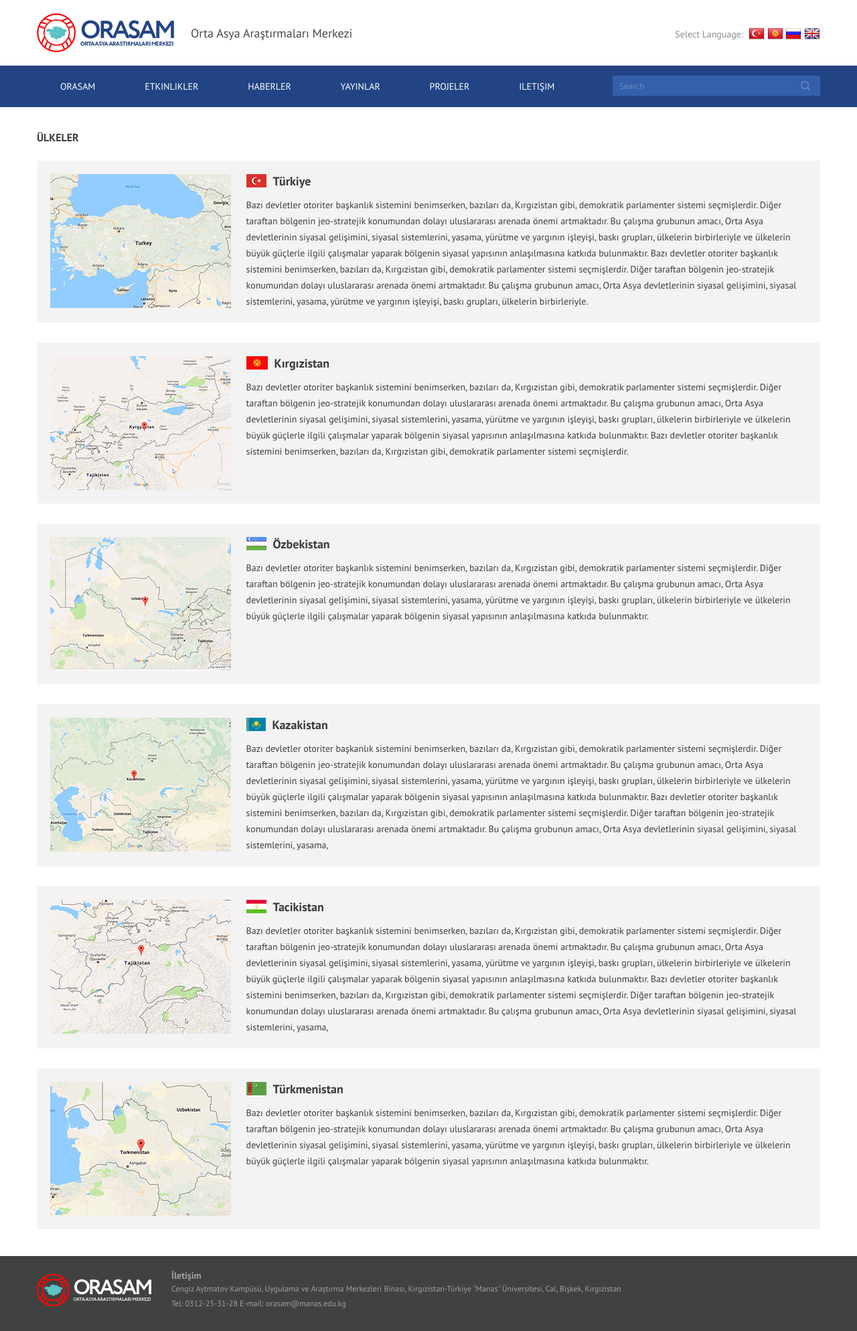
After one commit to katalyzator/orasam, a Django app: page /countries/ in a window 1280 px wide. The commit adds this page. Shown: the whole page at 67% size. Run offline with Django 3.2, Linux system fonts and the light colour scheme.

Commit message:
added country template

```diff
--- a/main/views.py
+++ b/main/views.py
@@ -41,3 +41,10 @@ def contacts_view(request):
     template = 'contacts.html'
 
     return render(request, template, context)
+
+
+def country_view(request):
+    context = {}
+    template = 'countries.html'
+
+    return render(request, template, context)
--- a/orasam/urls.py
+++ b/orasam/urls.py
@@ -27,6 +27,7 @@ urlpatterns = patterns('',
                        url(r'^news/', 'main.views.all_news_view', name='news'),
                        url(r'^books/', 'main.views.book_view', name='book'),
                        url(r'^contacts/', 'main.views.contacts_view', name='contacts'),
+                       url(r'^countries/', 'main.views.country_view', name='country'),
                        )
 
 urlpatterns += static(settings.STATIC_URL, document_root=settings.STATIC_ROOT)
--- /dev/null
+++ b/templates/countries.html
@@ -0,0 +1,155 @@
+{% extends 'main/base.html' %}
+
+{% load staticfiles %}
+
+
+{% block content %}
+
+    <div class="g_bg">
+        <div class="grid g_content">
+            <h4>Ülkeler</h4>
+
+            <div class="containers">
+                <div class="g_container">
+                    <div class="g_block">
+                        <img src="{% static 'images/harita1.jpg' %}" alt="image">
+                    </div>
+
+                    <div class="g_desc c_desc">
+                        <!--<div class="c_title">-->
+                        <h3><img src="{% static 'images/turkey.png' %}" alt="image">Türkiye</h3>
+                        <!--</div>-->
+                        <p>Bazı devletler otoriter başkanlık sistemini benimserken, bazıları da, Kırgızistan gibi,
+                            demokratik parlamenter sistemi seçmişlerdir. Diğer taraftan bölgenin jeo-stratejik
+                            konumundan
+                            dolayı uluslararası arenada önemi artmaktadır. Bu çalışma grubunun amacı, Orta Asya
+                            devletlerinin siyasal gelişimini, siyasal sistemlerini, yasama, yürütme ve yargının
+                            işleyişi,
+                            baskı grupları, ülkelerin birbirleriyle ve ülkelerin büyük güçlerle ilgili çalışmalar
+                            yaparak
+                            bölgenin siyasal yapısının anlaşılmasına katkıda bulunmaktır. Bazı devletler otoriter
+                            başkanlık
+                            sistemini benimserken, bazıları da, Kırgızistan gibi, demokratik parlamenter sistemi
+                            seçmişlerdir. Diğer taraftan bölgenin jeo-stratejik konumundan dolayı uluslararası arenada
+                            önemi
+                            artmaktadır. Bu çalışma grubunun amacı, Orta Asya devletlerinin siyasal gelişimini, siyasal
+                            sistemlerini, yasama, yürütme ve yargının işleyişi, baskı grupları, ülkelerin
+                            birbirleriyle.</p>
+                    </div>
+                </div>
+
+                <div class="g_container">
+                    <div class="g_block">
+                        <img src="{% static 'images/harita2.jpg' %}" alt="image">
+                    </div>
+
+                    <div class="g_desc c_desc">
+                        <h3><img src="{% static 'images/kg.png' %}" alt="image">Kırgızistan</h3>
+                        <p>Bazı devletler otoriter başkanlık sistemini benimserken, bazıları da, Kırgızistan gibi,
+                            demokratik parlamenter sistemi seçmişlerdir. Diğer taraftan bölgenin jeo-stratejik
+                            konumundan
+                            dolayı uluslararası arenada önemi artmaktadır. Bu çalışma grubunun amacı, Orta Asya
+                            devletlerinin siyasal gelişimini, siyasal sistemlerini, yasama, yürütme ve yargının
+                            işleyişi,
+                            baskı grupları, ülkelerin birbirleriyle ve ülkelerin büyük güçlerle ilgili çalışmalar
+                            yaparak
+                            bölgenin siyasal yapısının anlaşılmasına katkıda bulunmaktır. Bazı devletler otoriter
+                            başkanlık
+                            sistemini benimserken, bazıları da, Kırgızistan gibi, demokratik parlamenter sistemi
+                            seçmişlerdir. </p>
+                    </div>
+                </div>
+
+
+                <div class="g_container">
+                    <div class="g_block">
+                        <img src="{% static 'images/harita3.jpg' %}" alt="image">
+                    </div>
+
+                    <div class="g_desc c_desc">
+                        <h3><img src="{% static 'images/uz.png' %}" alt="image">Özbekistan</h3>
+                        <p>Bazı devletler otoriter başkanlık sistemini benimserken, bazıları da, Kırgızistan gibi,
+                            demokratik parlamenter sistemi seçmişlerdir. Diğer taraftan bölgenin jeo-stratejik
+                            konumundan
+                            dolayı uluslararası arenada önemi artmaktadır. Bu çalışma grubunun amacı, Orta Asya
+                            devletlerinin siyasal gelişimini, siyasal sistemlerini, yasama, yürütme ve yargının
+                            işleyişi,
+                            baskı grupları, ülkelerin birbirleriyle ve ülkelerin büyük güçlerle ilgili çalışmalar
+                            yaparak
+                            bölgenin siyasal yapısının anlaşılmasına katkıda bulunmaktır.</p>
+                    </div>
+                </div>
+
+                <div class="g_container">
+                    <div class="g_block">
+                        <img src="{% static 'images/harita4.jpg' %}" alt="image">
+                    </div>
+
+                    <div class="g_desc c_desc">
+                        <h3><img src="{% static 'images/kz.png' %}" alt="image">Kazakistan</h3>
+                        <p>Bazı devletler otoriter başkanlık sistemini benimserken, bazıları da, Kırgızistan gibi,
+                            demokratik parlamenter sistemi seçmişlerdir. Diğer taraftan bölgenin jeo-stratejik
+                            konumundan
+                            dolayı uluslararası arenada önemi artmaktadır. Bu çalışma grubunun amacı, Orta Asya
+                            devletlerinin siyasal gelişimini, siyasal sistemlerini, yasama, yürütme ve yargının
+                            işleyişi,
+                            baskı grupları, ülkelerin birbirleriyle ve ülkelerin büyük güçlerle ilgili çalışmalar
+                            yaparak
+                            bölgenin siyasal yapısının anlaşılmasına katkıda bulunmaktır. Bazı devletler otoriter
+                            başkanlık
+                            sistemini benimserken, bazıları da, Kırgızistan gibi, demokratik parlamenter sistemi
+                            seçmişlerdir. Diğer taraftan bölgenin jeo-stratejik konumundan dolayı uluslararası arenada
+                            önemi
+                            artmaktadır. Bu çalışma grubunun amacı, Orta Asya devletlerinin siyasal gelişimini, siyasal
+                            sistemlerini, yasama, </p>
+                    </div>
+                </div>
+
+                <div class="g_container">
+                    <div class="g_block">
+                        <img src="{% static 'images/harita5.jpg' %}" alt="image">
+                    </div>
+
+                    <div class="g_desc c_desc">
+                        <h3><img src="{% static 'images/tj.png' %}" alt="image">Tacikistan</h3>
+                        <p>Bazı devletler otoriter başkanlık sistemini benimserken, bazıları da, Kırgızistan gibi,
+                            demokratik parlamenter sistemi seçmişlerdir. Diğer taraftan bölgenin jeo-stratejik
+                            konumundan
+                            dolayı uluslararası arenada önemi artmaktadır. Bu çalışma grubunun amacı, Orta Asya
+                            devletlerinin siyasal gelişimini, siyasal sistemlerini, yasama, yürütme ve yargının
+                            işleyişi,
+                            baskı grupları, ülkelerin birbirleriyle ve ülkelerin büyük güçlerle ilgili çalışmalar
+                            yaparak
+                            bölgenin siyasal yapısının anlaşılmasına katkıda bulunmaktır. Bazı devletler otoriter
+                            başkanlık
+                            sistemini benimserken, bazıları da, Kırgızistan gibi, demokratik parlamenter sistemi
+                            seçmişlerdir. Diğer taraftan bölgenin jeo-stratejik konumundan dolayı uluslararası arenada
+                            önemi
+                            artmaktadır. Bu çalışma grubunun amacı, Orta Asya devletlerinin siyasal gelişimini, siyasal
+                            sistemlerini, yasama, </p>
+                    </div>
+                </div>
+
+                <div class="g_container">
+                    <div class="g_block">
+                        <img src="{% static 'images/harita6.jpg' %}" alt="image">
+                    </div>
+
+                    <div class="g_desc c_desc">
+                        <h3><img src="{% static 'images/tm.png' %}" alt="image">Türkmenistan</h3>
+                        <p>Bazı devletler otoriter başkanlık sistemini benimserken, bazıları da, Kırgızistan gibi,
+                            demokratik parlamenter sistemi seçmişlerdir. Diğer taraftan bölgenin jeo-stratejik
+                            konumundan
+                            dolayı uluslararası arenada önemi artmaktadır. Bu çalışma grubunun amacı, Orta Asya
+                            devletlerinin siyasal gelişimini, siyasal sistemlerini, yasama, yürütme ve yargının
+                            işleyişi,
+                            baskı grupları, ülkelerin birbirleriyle ve ülkelerin büyük güçlerle ilgili çalışmalar
+                            yaparak
+                            bölgenin siyasal yapısının anlaşılmasına katkıda bulunmaktır.</p>
+                    </div>
+                </div>
+            </div>
+        </div>
+    </div>
+
+{% endblock %}
--- a/templates/main/header.html
+++ b/templates/main/header.html
@@ -33,7 +33,7 @@
                 <li>
                     <a href="{% url 'news' %}">Haberler</a>
                     <ul class="submenu">
-                        <li><a href="#">Ulkeler</a></li>
+                        <li><a href="{% url 'country' %}">Ulkeler</a></li>
                         <li><a href="#">Konular</a></li>
                     </ul>
                 </li>
```
